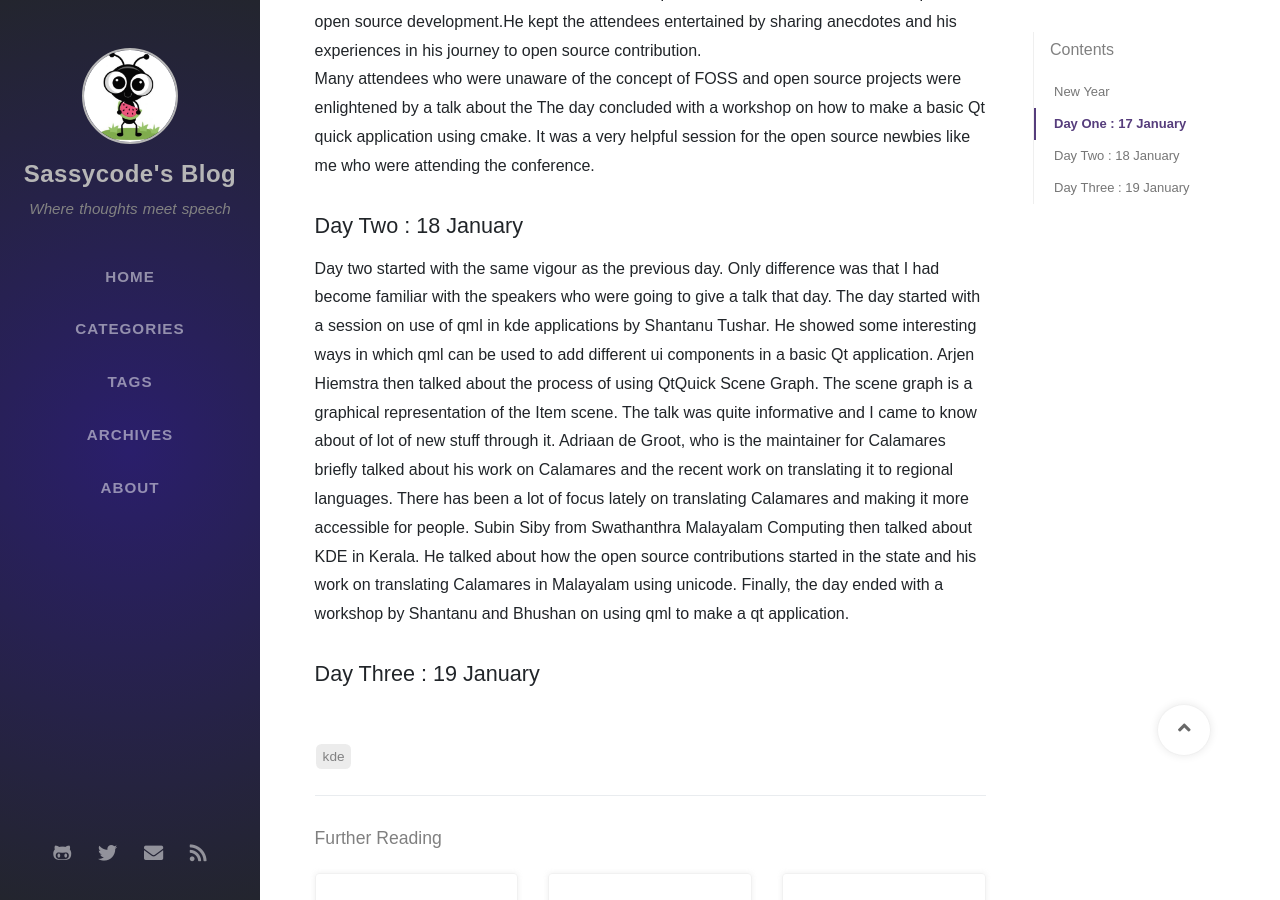
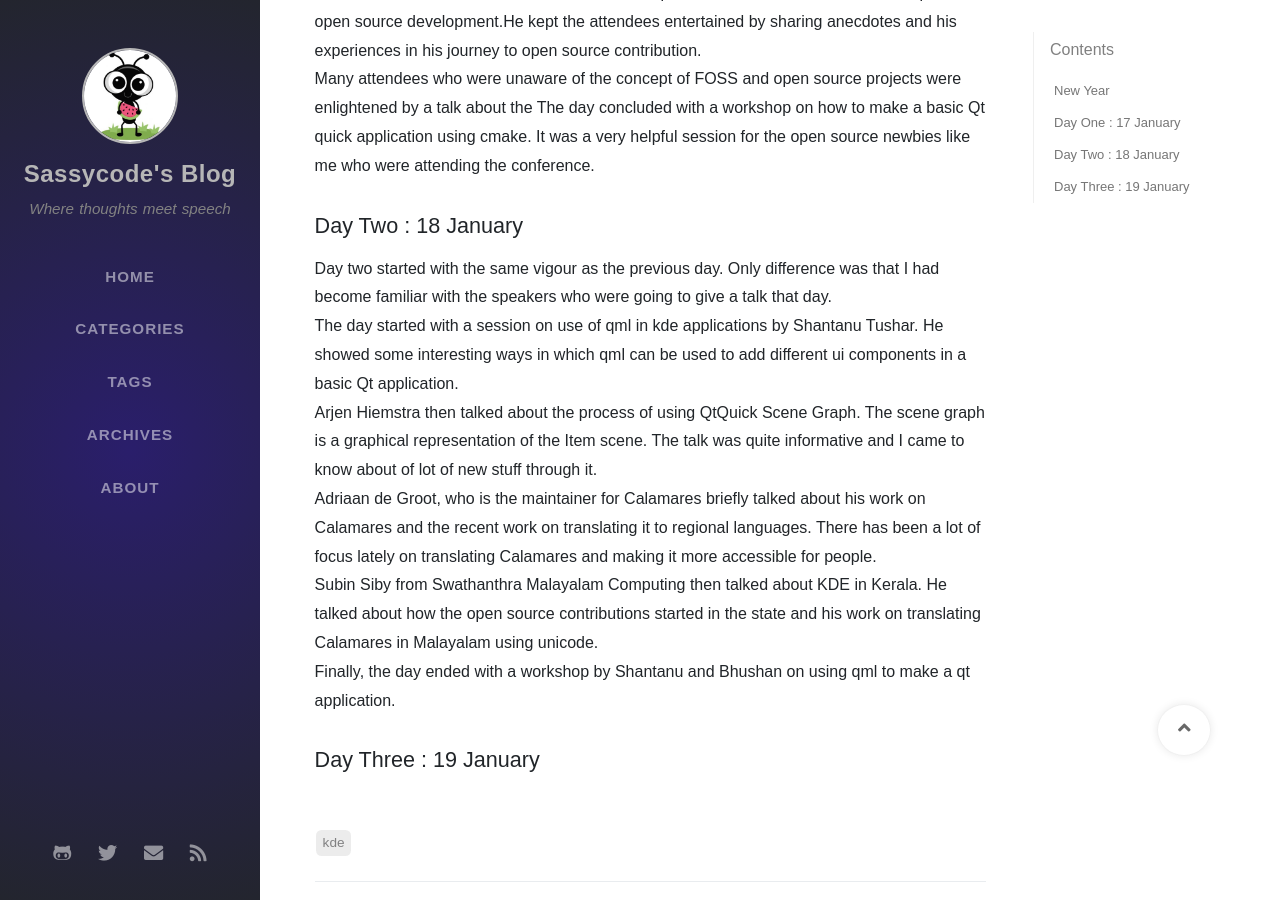
Before and after one commit to sash2501/Blog, a Jekyll site: the page built from _posts/2020-01-21-my-first-conference.md, in a window 1280 px wide and 900 px high, scrolled down 1052 px. Built offline with Jekyll 4.4.1, drawn with Linux system fonts in a browser that asks for light colours; nearby versions of some CDN libraries; some web fonts are replaced; comment, search, counter and statistics services are not loaded.

```diff
--- a/_posts/2020-01-21-my-first-conference.md
+++ b/_posts/2020-01-21-my-first-conference.md
@@ -25,10 +25,10 @@ Many attendees who were unaware of the concept of FOSS and open source projects
 The day concluded with a workshop on how to make a basic Qt quick application using cmake. It was a very helpful session for the open source newbies like me who were attending the conference.
 
 ## Day Two : 18 January
-Day two started with the same vigour as the previous day. Only difference was that I had become familiar with the speakers who were going to give a talk that day.
-The day started with a session on use of qml in kde applications by Shantanu Tushar. He showed some interesting ways in which qml can be used to add different ui components in a basic Qt application.
-Arjen Hiemstra then talked about the process of using QtQuick Scene Graph. The scene graph is a graphical representation of the Item scene. The talk was quite informative and I came to know about of lot of new stuff through it.
-Adriaan de Groot, who is the maintainer for Calamares briefly talked about his work on Calamares and the recent work on translating it to regional languages. There has been a lot of focus lately on translating Calamares and making it more accessible for people.
-Subin Siby from Swathanthra Malayalam Computing then talked about KDE in Kerala. He talked about how the open source contributions started in the state and his work on translating Calamares in Malayalam using unicode.
+Day two started with the same vigour as the previous day. Only difference was that I had become familiar with the speakers who were going to give a talk that day.<br>
+The day started with a session on use of qml in kde applications by Shantanu Tushar. He showed some interesting ways in which qml can be used to add different ui components in a basic Qt application.<br>
+Arjen Hiemstra then talked about the process of using QtQuick Scene Graph. The scene graph is a graphical representation of the Item scene. The talk was quite informative and I came to know about of lot of new stuff through it.<br>
+Adriaan de Groot, who is the maintainer for Calamares briefly talked about his work on Calamares and the recent work on translating it to regional languages. There has been a lot of focus lately on translating Calamares and making it more accessible for people.<br>
+Subin Siby from Swathanthra Malayalam Computing then talked about KDE in Kerala. He talked about how the open source contributions started in the state and his work on translating Calamares in Malayalam using unicode.<br>
 Finally, the day ended with a workshop by Shantanu and Bhushan on using qml to make a qt application.
 ## Day Three : 19 January
```
